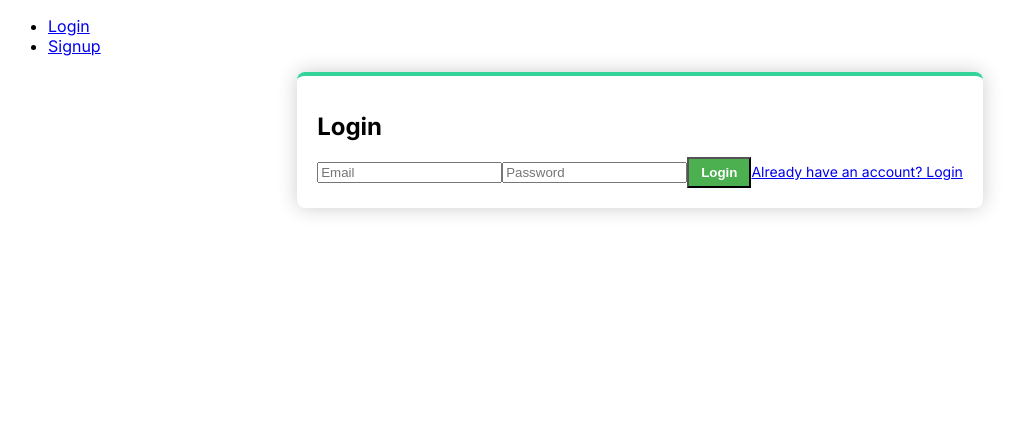
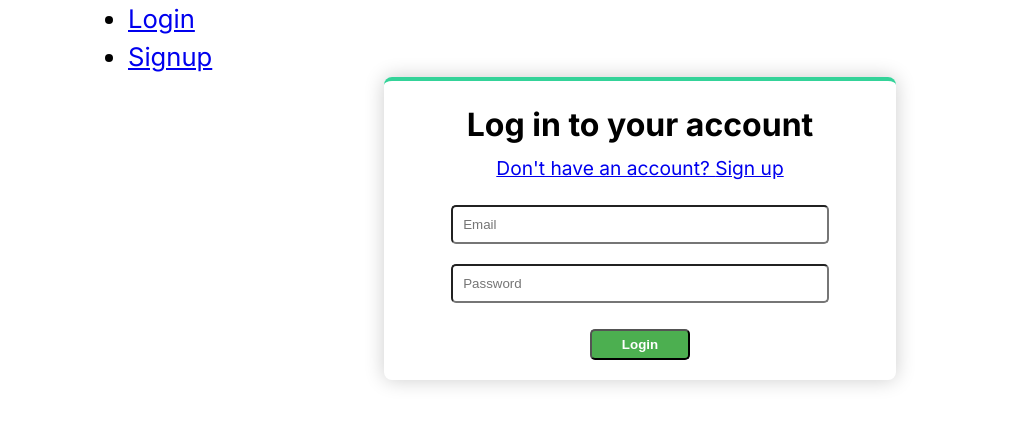
Before and after one commit to ThaoNGUYEN1411/sesame-app, a Next.js app in the folder client/: page /login in a window 1280 px wide. Shown: the top 426 px of the page, without its empty margins (0-1022 px from the left). Built offline with nearby package versions, Linux system fonts and the light colour scheme.

Commit message:
add style

```diff
--- a/client/src/app/globals.css
+++ b/client/src/app/globals.css
@@ -1,49 +1,52 @@
-.centred-grid {
-    grid-template-columns: 1fr;
-    grid-template-rows: 1fr;
-    place-items: center;
-    height: 100vh;
+* {
+  box-sizing: border-box;
+  margin: 0;
+  padding: 0;
 }
 
-  .full-height {
-    height: 100%;
+body {
+  font-family: Cambria, Cochin, Georgia, Times, "Times New Roman", serif;
+  font-size: 1.6rem;
+  line-height: 1.5;
+  max-width: 1024px;
+  margin: 0 auto;
 }
 
-  .shadow-box {
+.login-bloc {
   box-shadow: 0px 0px 20px rgba(0, 0, 0, 0.2);
-  }
-
-  .padding-5 {
   padding: 20px;
-  }
-
-  .rounded-box {
   border-radius: 8px;
-  }
-
-  .border-top-4 {
   border-top-width: 4px;
   border-top-style: solid;
-    border-top-color: #34d399; /* Couleur verte */
+  border-top-color: #34d399;
+  font-size: 1.5rem;
+  text-align: center;
+  max-width: 50%;
+  margin: 0 auto;
 }
-
-  .extra-large-text {
-    font-size: 1.5rem;
+.login-form{
+  text-align: center;
 }
-
-  .bold {
-    font-weight: bold;
-  }
-
 .register-btn {
   background-color: #4caf50;
   color: #fff;
   font-weight: bold;
   cursor: pointer;
   padding: 6px 12px;
+  width: 100px;
+  margin: 0 auto;
+  border-radius: 5px;
 }
-
-  .error-message {
+.register-btn:hover{
+  background-color: rgb(60, 60, 243);
+}
+.title{
+  font-size: 2rem;
+}
+.sub-title{
+  font-size: 1.2rem;
+}
+/* .error-message {
     background-color: #ff0000;
     color: #fff;
     width: fit-content;
@@ -51,10 +54,23 @@
     padding: 4px 12px;
     border-radius: 4px;
     margin-top: 8px;
-  }
+  } */
 
 .login-link {
   font-size: 14px;
   margin-top: 12px;
   text-align: right;
 }
+
+input {
+  /* width: 300px; */
+  width: 80%;
+  padding: 10px;
+  display: block;
+  border-radius: 5px;
+  margin: 20px auto;
+}
+
+img{
+  max-width: 100%;
+}
--- a/client/src/app/page.jsx
+++ b/client/src/app/page.jsx
@@ -1,9 +1,11 @@
+import LoginForm from "@/components/LoginForm";
 import styles from "./page.module.css";
 
 export default function Home() {
 	return (
 		<main className={styles.main}>
 			<h1>Home page</h1>
+			<LoginForm />
 		</main>
 	);
 }
--- a/client/src/components/Article.jsx
+++ b/client/src/components/Article.jsx
@@ -53,11 +53,11 @@ const Article = () => {
 	console.log("listArticles", listArticles);
 	return (
 		<div>
+			<h1>info</h1>
 			{listArticles?.map((elm) => {
 				console.log("elm", elm);
 				return (
 					<>
-						<h1>info</h1>
 						<h2>{elm.article.title}</h2>
 						<img src={elm.article.image} alt={elm.article.title} />
 						<p>{elm.article.description}</p>
--- a/client/src/components/LoginForm.jsx
+++ b/client/src/components/LoginForm.jsx
@@ -48,11 +48,14 @@ const LoginForm = () => {
 	}, [watch]);
 
 	return (
-		<div className="centred-grid full-height">
-			<div className="shadow-box padding-5 rounded-box border-top-4 border-green-400">
-				<h1 className="extra-large-text bold my-4">Login</h1>
+		<div className="login-bloc">
+			<h1 className="title">Log in to your account</h1>
+			<Link href="/register" className="sub-title">
+				Don't have an account? <span>Sign up</span>
+			</Link>
+
 			{error ? <h3> {error} </h3> : ""}
-				<form onSubmit={handleSubmit(onSubmit)} className="flex flex-col gap-3">
+			<form onSubmit={handleSubmit(onSubmit)} className="login-form">
 				<input
 					placeholder="Email"
 					type="email"
@@ -66,14 +69,12 @@ const LoginForm = () => {
 				/>
 				<small>{errors.password?.message}</small>
 				<button className="register-btn">Login</button>
-					{/* <input type="submit" className="register-btn" /> */}
 				{/* {error && <div className="error-message">{error}</div>} */}
 
-					<Link className="login-link" href={"/"}>
+				{/* <Link className="login-link" href={"/"}>
 						Already have an account? <span className="underline">Login</span>
-					</Link>
+					</Link> */}
 			</form>
-			</div>
 		</div>
 	);
 };
```
Also changed, not shown: client/src/components/RegisterForm.jsx (+9 -8 lines). Lines whose indentation alone changed are shown as unchanged.
